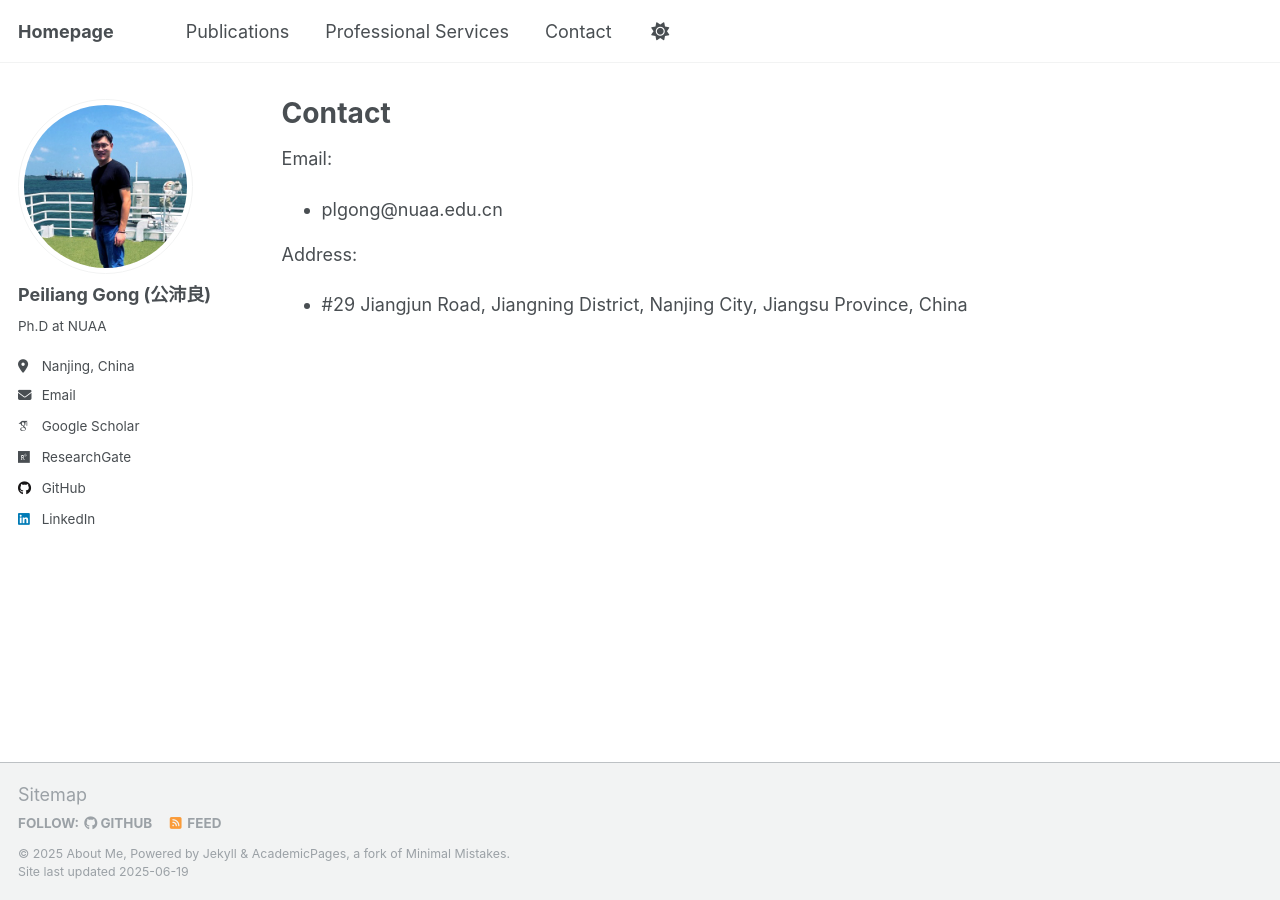
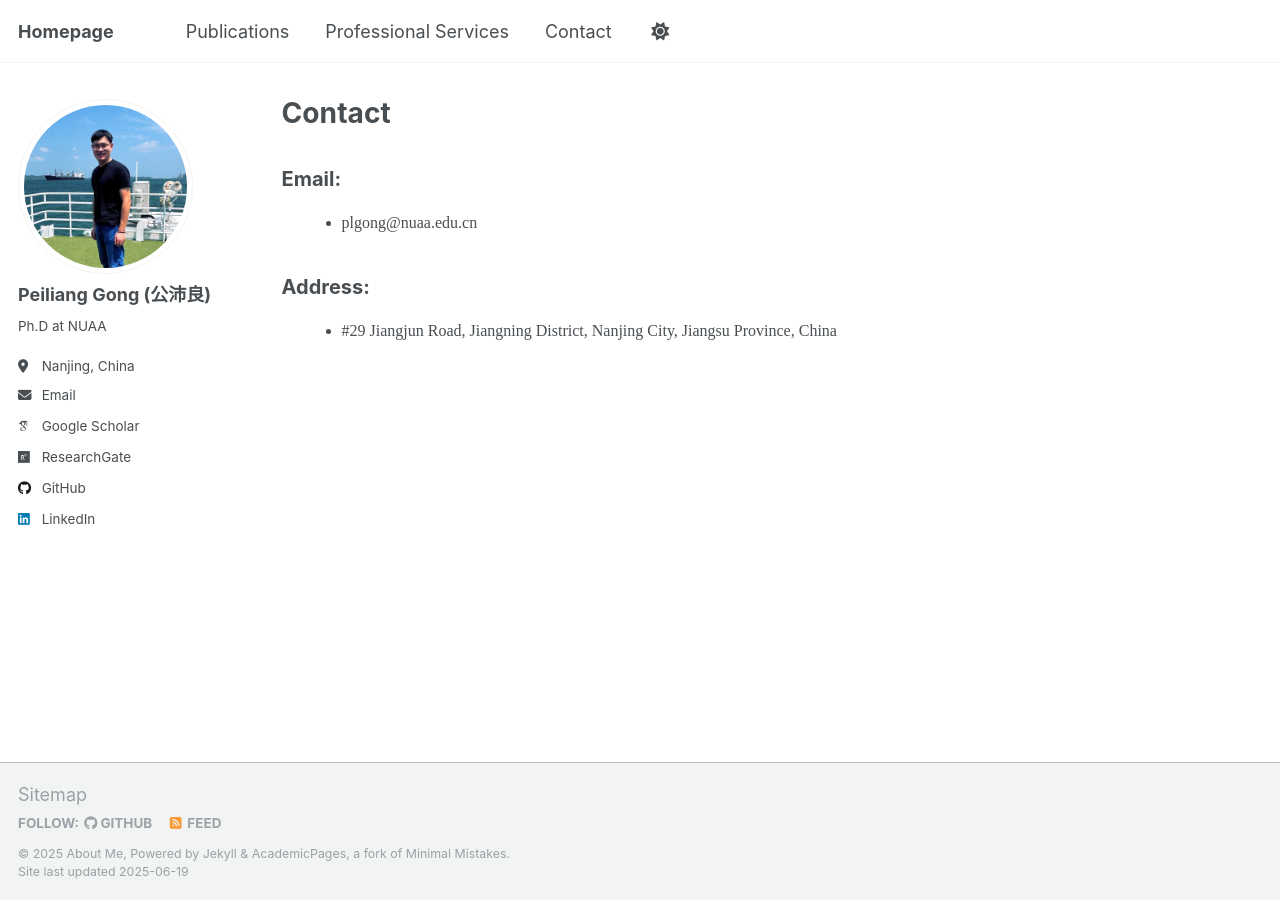
Before and after one commit to Tokenmw/Tokenmw.github.io, a Jekyll site: the page built from _pages/contact.md, in a window 1280 px wide. Built offline with Jekyll 4.4.1, drawn with Linux system fonts in a browser that asks for light colours; some web fonts are replaced.

Commit message:
Update contact.md

```diff
--- a/_pages/contact.md
+++ b/_pages/contact.md
@@ -5,9 +5,16 @@ permalink: /contact/
 author_profile: true
 ---
 
-Email:
-* plgong@nuaa.edu.cn
+<div style="font-family: 'Times New Roman', serif; font-size: 16px;">
 
+<h2 style="font-weight: bold; margin-bottom: 20px;">Email:</h2>
+<ul style="list-style-type: disc; margin-left: 20px;">
+  <li>plgong@nuaa.edu.cn</li>
+</ul>
 
-Address:
-* #29 Jiangjun Road, Jiangning District, Nanjing City, Jiangsu Province, China
+<h2 style="font-weight: bold; margin-bottom: 20px; margin-top: 40px;">Address:</h2>
+<ul style="list-style-type: disc; margin-left: 20px;">
+  <li>#29 Jiangjun Road, Jiangning District, Nanjing City, Jiangsu Province, China</li>
+</ul>
+
+</div>
```
